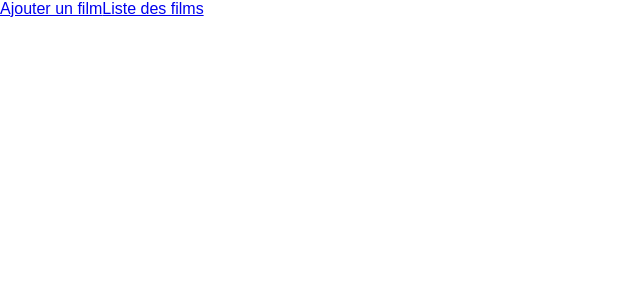
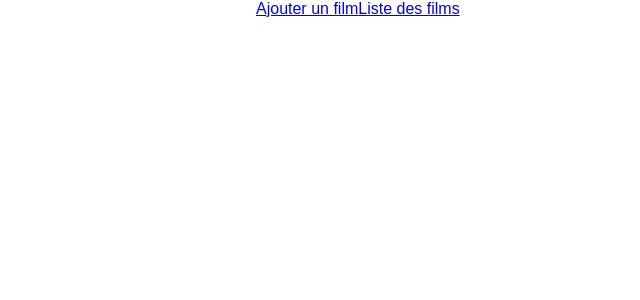
Before and after one commit to Alben59dk/Movie, a React (Create React App) app in the folder front/: page / in a window 1280 px wide. Shown: the top 300 px of the page, without its empty margins (0-640 px from the left). Built offline with nearby package versions, Linux system fonts and the light colour scheme; no server answers.

Commit message:
minor changes

```diff
--- a/front/src/index.css
+++ b/front/src/index.css
@@ -1,5 +1,5 @@
 body {
   margin: 0;
-  padding: 0;
+  padding-left: 20%;
   font-family: sans-serif;
 }
```
